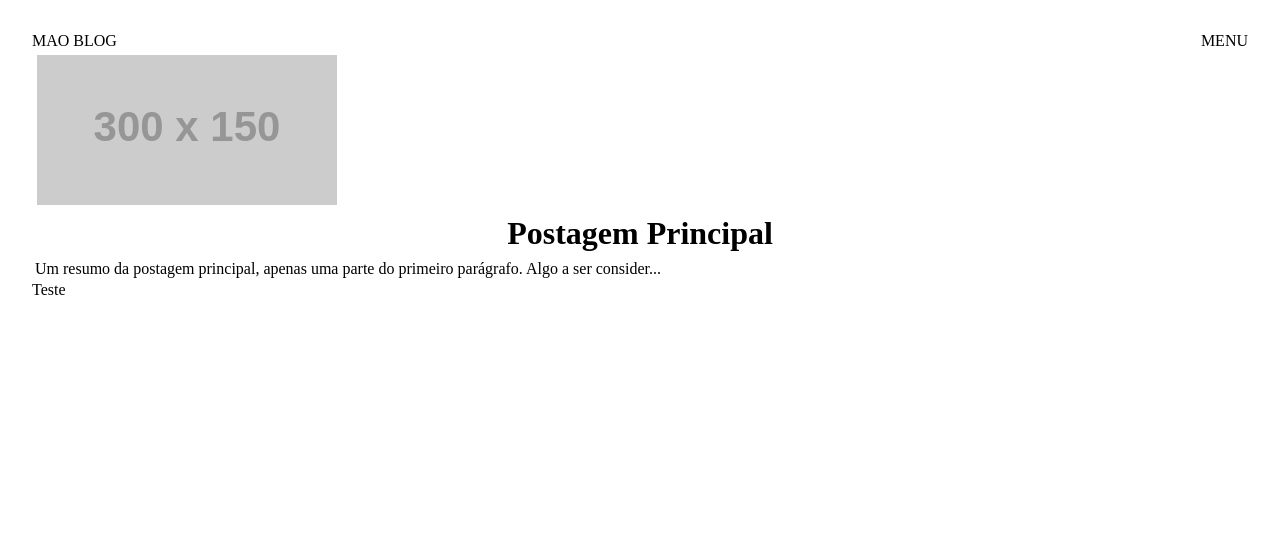
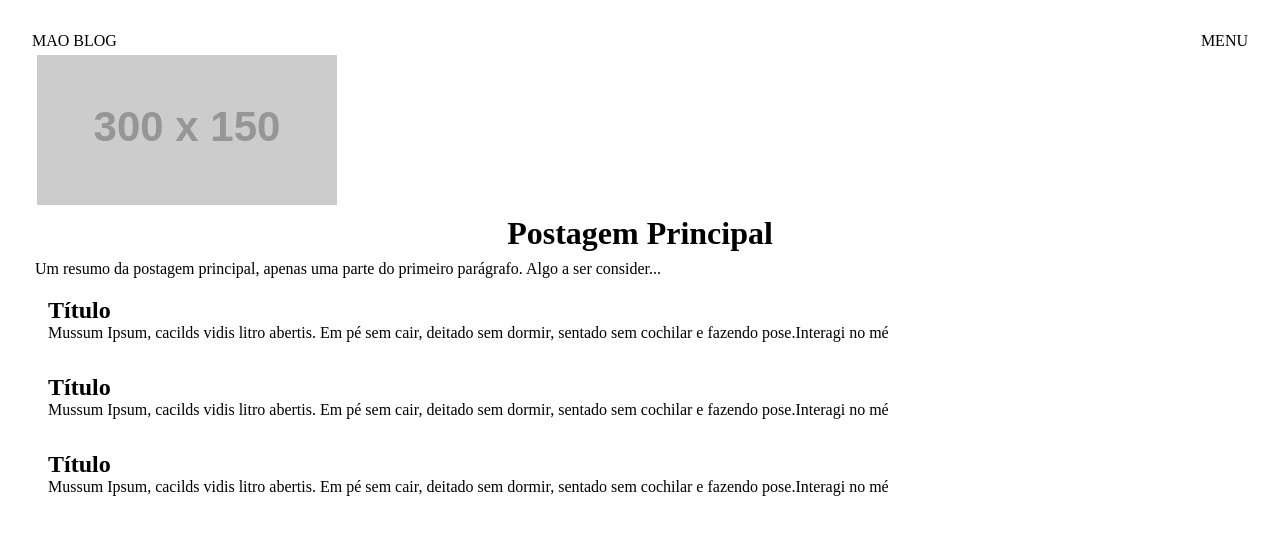
Before and after one commit to johnnysat/mao-blog, a React (Vite) app: page / in a window 1280 px wide. Shown: the top 534 px of the page. Built offline with nearby package versions, Linux system fonts and the light colour scheme.

Commit message:
Adicionando componenet de ItemFeed relacionado ao Feed

```diff
--- a/src/components/Feed/Feed.tsx
+++ b/src/components/Feed/Feed.tsx
@@ -1,10 +1,14 @@
 import React from 'react';
 import './Feed.css';
+import ItemFeed from './ItemFeed/ItemFeed'
 
 export default function Feed(){
   return(
     <>
-    <p>Teste</p>
+      <ItemFeed />
+      <ItemFeed />
+      <ItemFeed />
+
     </>
   )
 }
--- /dev/null
+++ b/src/components/Feed/ItemFeed/ItemFeed.css
@@ -0,0 +1,7 @@
+.feed__card {
+  padding: 1rem;
+}
+
+.feed__resume {
+  text-align: justify;
+}
--- /dev/null
+++ b/src/components/Feed/ItemFeed/ItemFeed.tsx
@@ -0,0 +1,11 @@
+import React from "react";
+import './ItemFeed.css';
+
+export default function ItemFeed(){
+  return(
+    <div className="feed__card">
+    <h2 className="feed__tittle">Título</h2>
+    <p className="feed__resume">Mussum Ipsum, cacilds vidis litro abertis. Em pé sem cair, deitado sem dormir, sentado sem cochilar e fazendo pose.Interagi no mé</p>
+    </div>
+  )
+}
```
